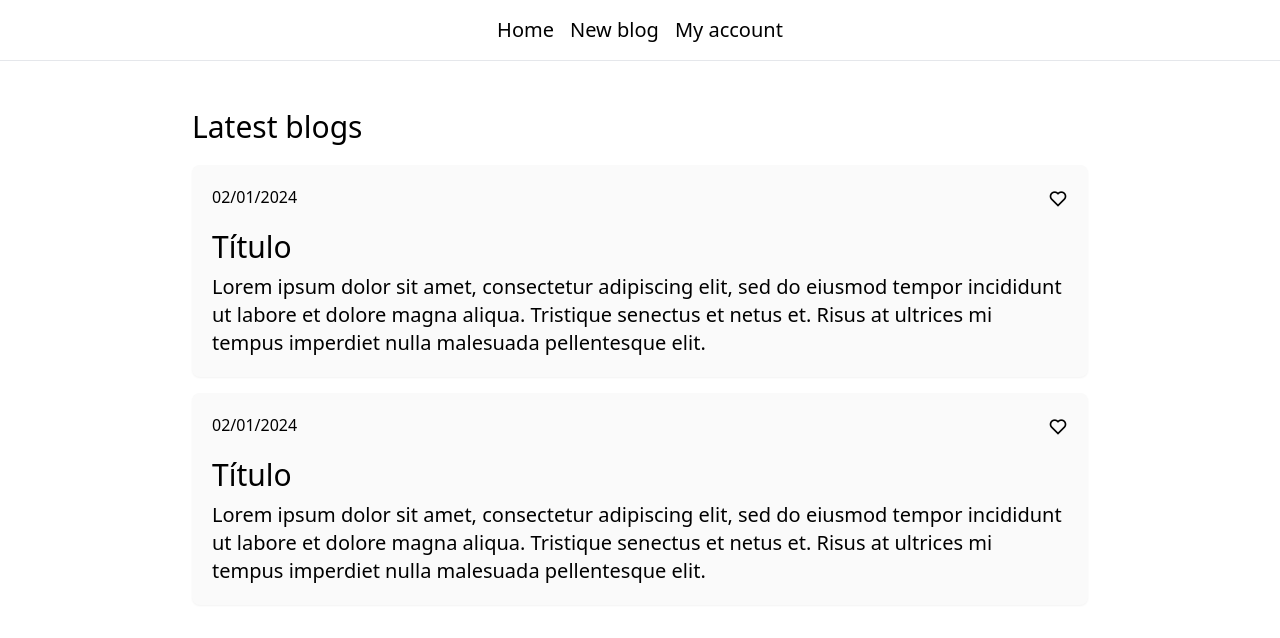
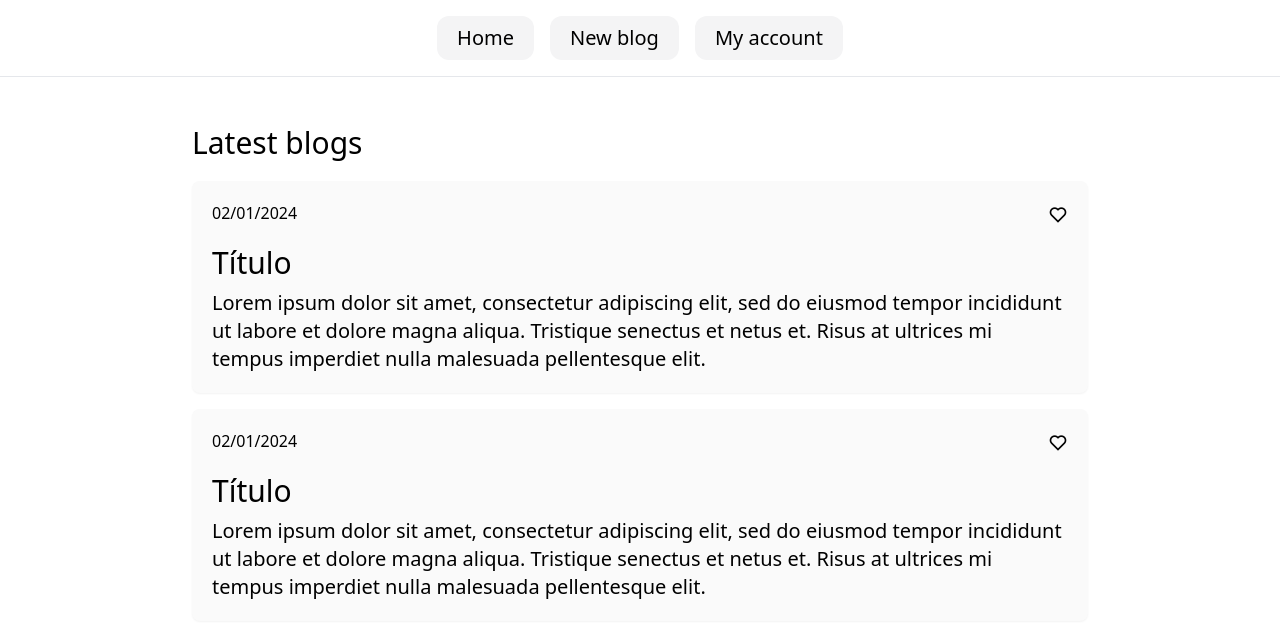
Before and after one commit to viniciusnevescosta/learning-react, a React (Vite) app: page / in a window 1280 px wide. Shown: the top 638 px of the page. Built offline with nearby package versions, Linux system fonts and the light colour scheme.

Commit message:
feat: Outputting lists

```diff
--- a/src/components/Navbar.jsx
+++ b/src/components/Navbar.jsx
@@ -1,11 +1,37 @@
+import { useState } from "react";
+
 const Navbar = () => {
+  const [items, setItems] = useState([
+    {
+      id: 1,
+      title: "Home",
+      link: "/",
+    },
+    {
+      id: 2,
+      title: "New blog",
+      link: "/",
+    },
+    {
+      id: 3,
+      title: "My account",
+      link: "/",
+    },
+  ]);
+
   return (
     <nav>
       {/* links */}
       <div className="flex p-4 justify-center gap-4 text-xl border-b">
-        <a href="/">Home</a>
-        <a href="/create">New blog</a>
-        <a href="/account">My account</a>
+        {items.map((item) => (
+          <a
+            key={item.key}
+            href={item.link}
+            className="bg-zinc-100 px-5 py-2 rounded-xl"
+          >
+            {item.title}
+          </a>
+        ))}
       </div>
     </nav>
   );
```
